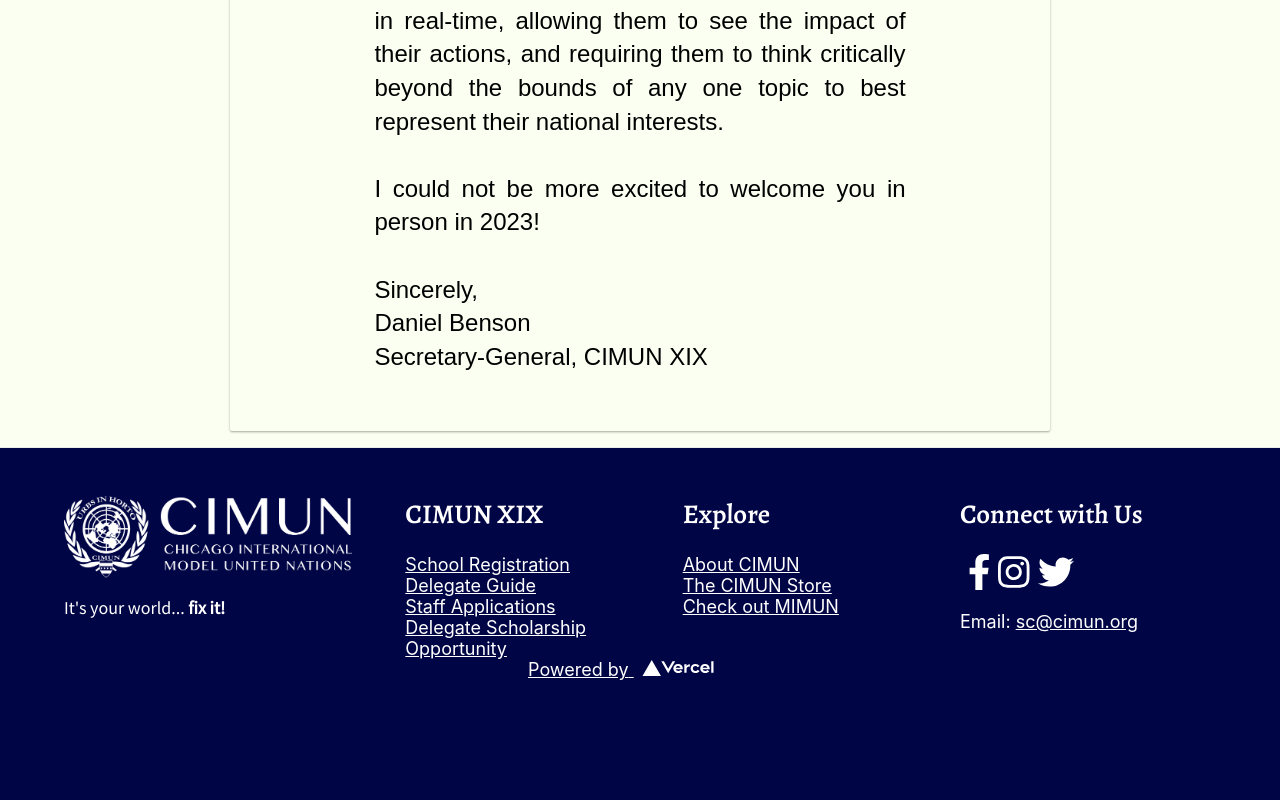
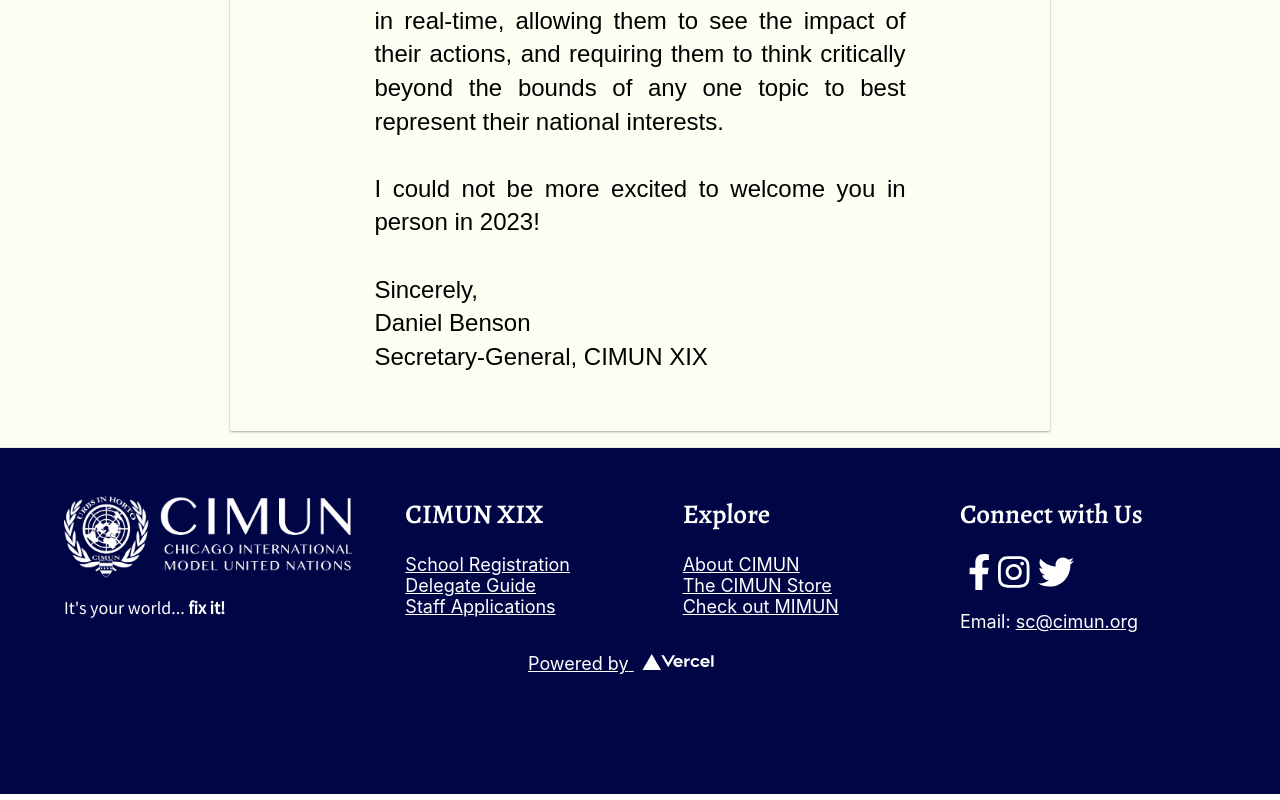
Before and after one commit to Model-UN/cimun-web, a Next.js app: page / in a window 1280 px wide. Shown: the part 3849-4649 px from the top of the page. Built offline with nearby package versions, Linux system fonts and the light colour scheme.

Commit message:
Update index.tsx

```diff
--- a/components/footer/index.tsx
+++ b/components/footer/index.tsx
@@ -39,9 +39,6 @@ const Footer: React.FC = () => (
           </a>
           <a href="/staff-apps" rel="noopener noreferrer">
             Staff Applications
-          </a>
-          <a href="/scholarships/kiera-king" rel="noopener noreferrer">
-            Delegate Scholarship Opportunity
           </a>
         </FooterCol>
         <FooterCol>
```
